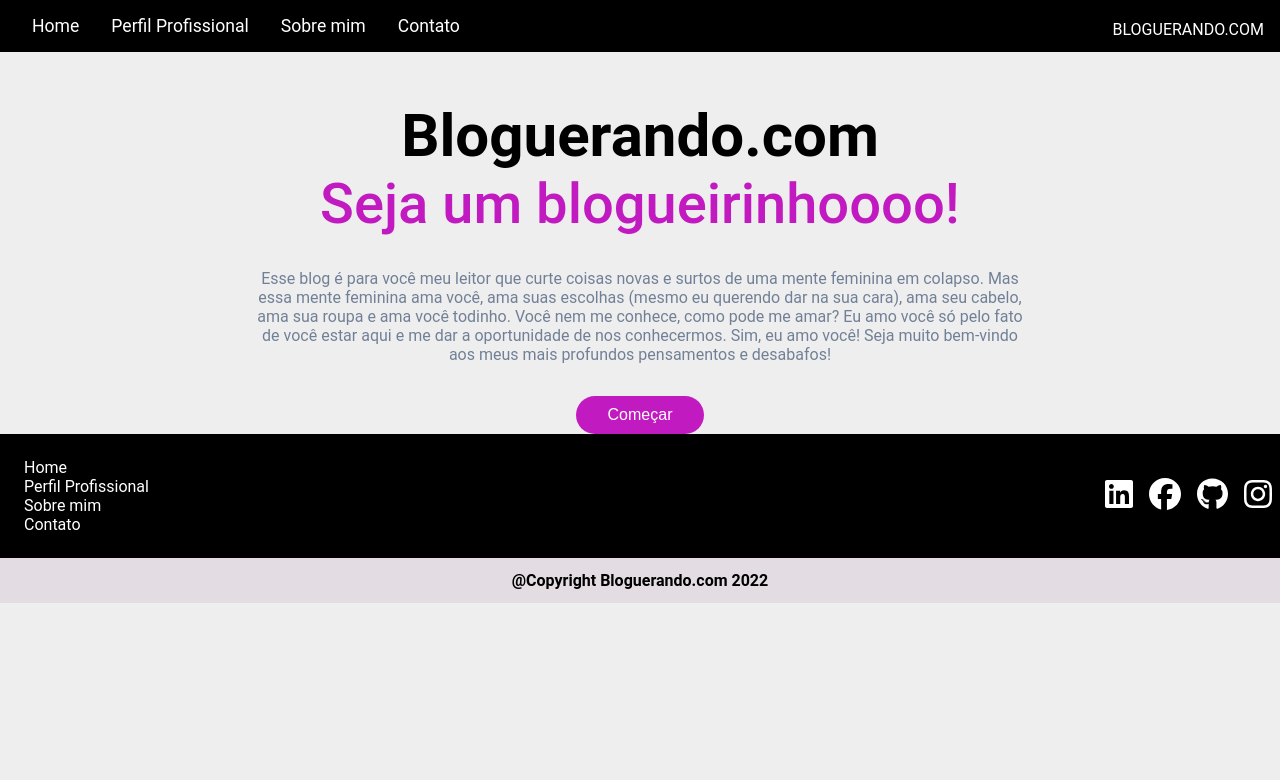
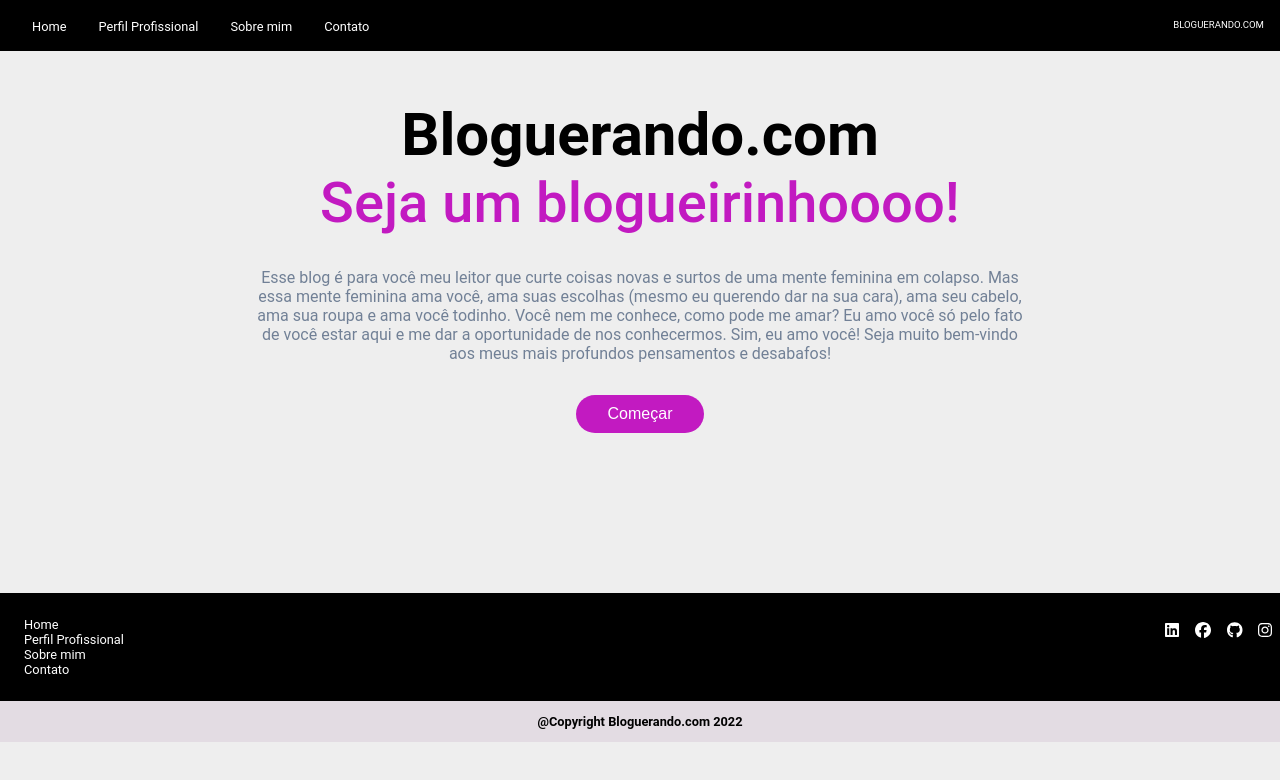
Before and after one commit to Luzia-Silva/bloguerando-go, a Next.js app: page / in a window 1280 px wide. Shown: the top 780 px of the page. Built offline with nearby package versions, Linux system fonts and the light colour scheme; a web font is replaced by a local one.

Commit message:
style: :lipstick: Melhorias no styles no Navbar e Footer

```diff
--- a/src/components/Footer/index.tsx
+++ b/src/components/Footer/index.tsx
@@ -20,16 +20,16 @@ const Footer = () => {
     <div className="SmallIcons">
       <a href="https://www.youtube.com/c/jamesqquick"
         className="Linkedin social">
-        <FontAwesomeIcon icon={faLinkedin} size="2x"  />
+        <FontAwesomeIcon icon={faLinkedin} size="1x"  />
       </a>
       <a href="https://www.facebook.com/luzia.gabrielaabreu" className="Facebook social">
-        <FontAwesomeIcon icon={faFacebook} size="2x"  />
+        <FontAwesomeIcon icon={faFacebook} size="1x"  />
       </a>
       <a href="https://github.com/Luzia-Silva/" className="Github social">
-        <FontAwesomeIcon icon={faGithub} size="2x" />
+        <FontAwesomeIcon icon={faGithub} size="1x" />
       </a>
       <a href="https://www.instagram.com/luziabreu_/?hl=pt-br" className="Instagram social">
-        <FontAwesomeIcon icon={faInstagram} size="2x" />
+        <FontAwesomeIcon icon={faInstagram} size="1x" />
       </a>
     </div>
     <div className="SmallFooterCopyright">
--- a/src/components/Footer/styles.ts
+++ b/src/components/Footer/styles.ts
@@ -1,14 +1,13 @@
 import styled from 'styled-components'
 
 const SmallFooter = styled.footer`
+    margin-top: 10rem;
     background-color: #000;
-    width: 100vw;
     bottom:0;
-    position: relative;
     .SmallPages{
       padding: 1.5em;
        li{
-        font-size: 1rem;
+        font-size: 0.8rem;
         display: block;
         margin: 0;
      @media screen and (max-width: 768px){
@@ -19,6 +18,7 @@ const SmallFooter = styled.footer`
      }
     a{
         color: #fff;
+
     }
     a:hover{
         transform: translateY(-4px);
@@ -35,7 +35,7 @@ const SmallFooter = styled.footer`
     p{
         text-align: center;
         color: #000;
-        font-size: 1rem;
+        font-size: 0.8rem;
         font-weight: 600;
     }
   }
--- a/src/components/GenericMenu/index.tsx
+++ b/src/components/GenericMenu/index.tsx
@@ -12,7 +12,7 @@ const GenericMenu = () =>{
           <p>Esse blog é para você meu leitor que curte coisas novas e surtos de uma mente feminina em colapso. Mas essa mente feminina ama você, ama suas escolhas (mesmo eu querendo dar na sua cara), ama seu cabelo, ama sua roupa e ama você todinho. Você nem me conhece, como pode me amar? Eu amo você só pelo fato de você estar aqui e me dar a oportunidade de nos conhecermos. Sim, eu amo você! Seja muito bem-vindo aos meus mais profundos pensamentos e desabafos!</p>
       </div>
       <div className='button-menu'>
-        <button><a href='#'>Começar</a></button>
+        <button><a href='/Profile'>Começar</a></button>
       </div>
     </SmallMenu>
     </>
--- a/src/components/Navbar/styles.ts
+++ b/src/components/Navbar/styles.ts
@@ -5,8 +5,7 @@ const SmallNavbar = styled.div`
      background-color: #000;
      #Nav-Head  a{
       color: #fff;
-      font-size: 1.1rem;
-
+      font-size: 0.8rem;
       padding: 1rem;
       }
       #Nav-Head a:hover {
@@ -16,7 +15,7 @@ const SmallNavbar = styled.div`
     }
     #Logo a{
       color: #fff;
-      font-size: 1rem;
+      font-size: 0.6rem;
       float: right;
       margin-top: -1rem;
     }
```
